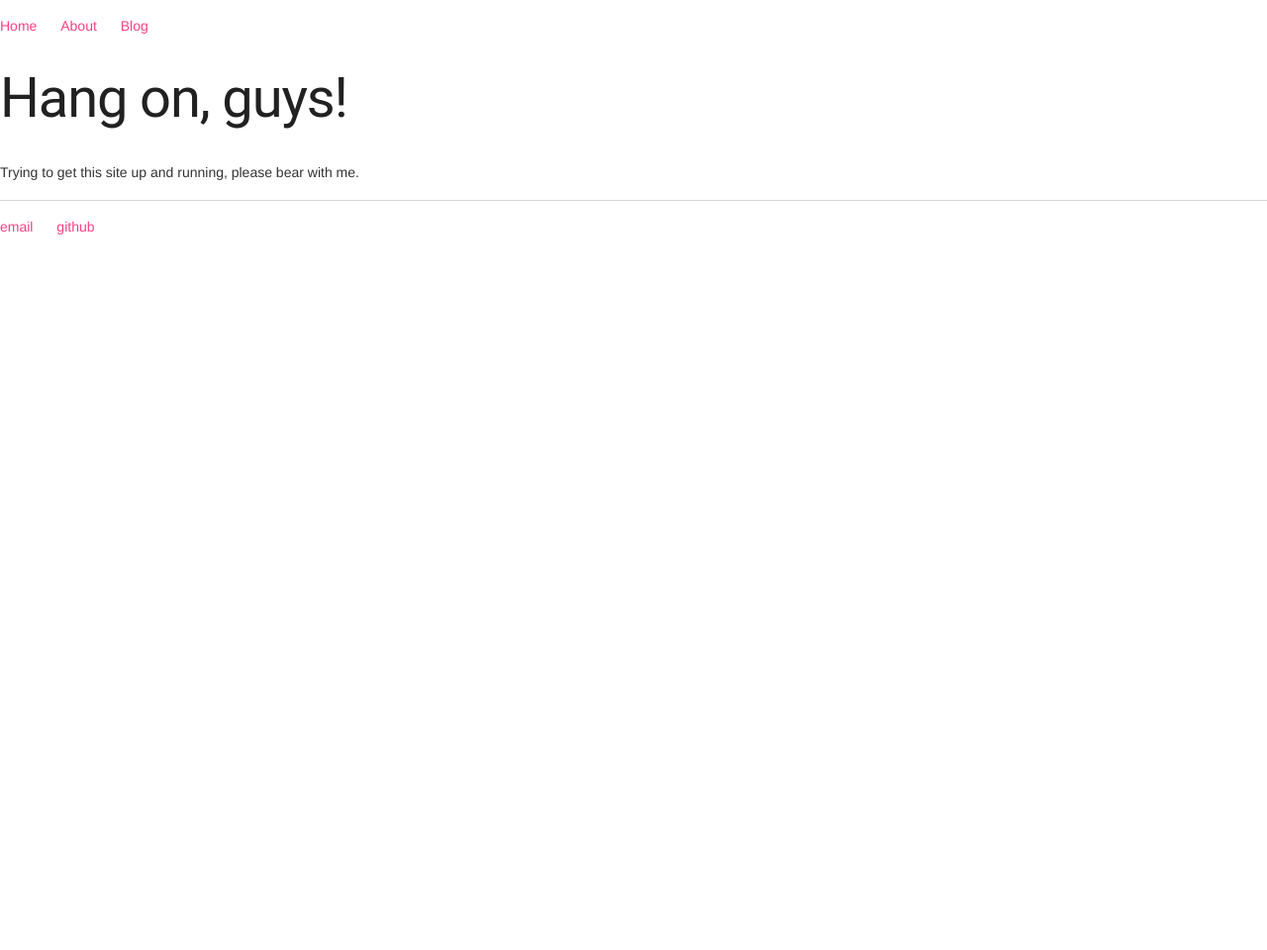
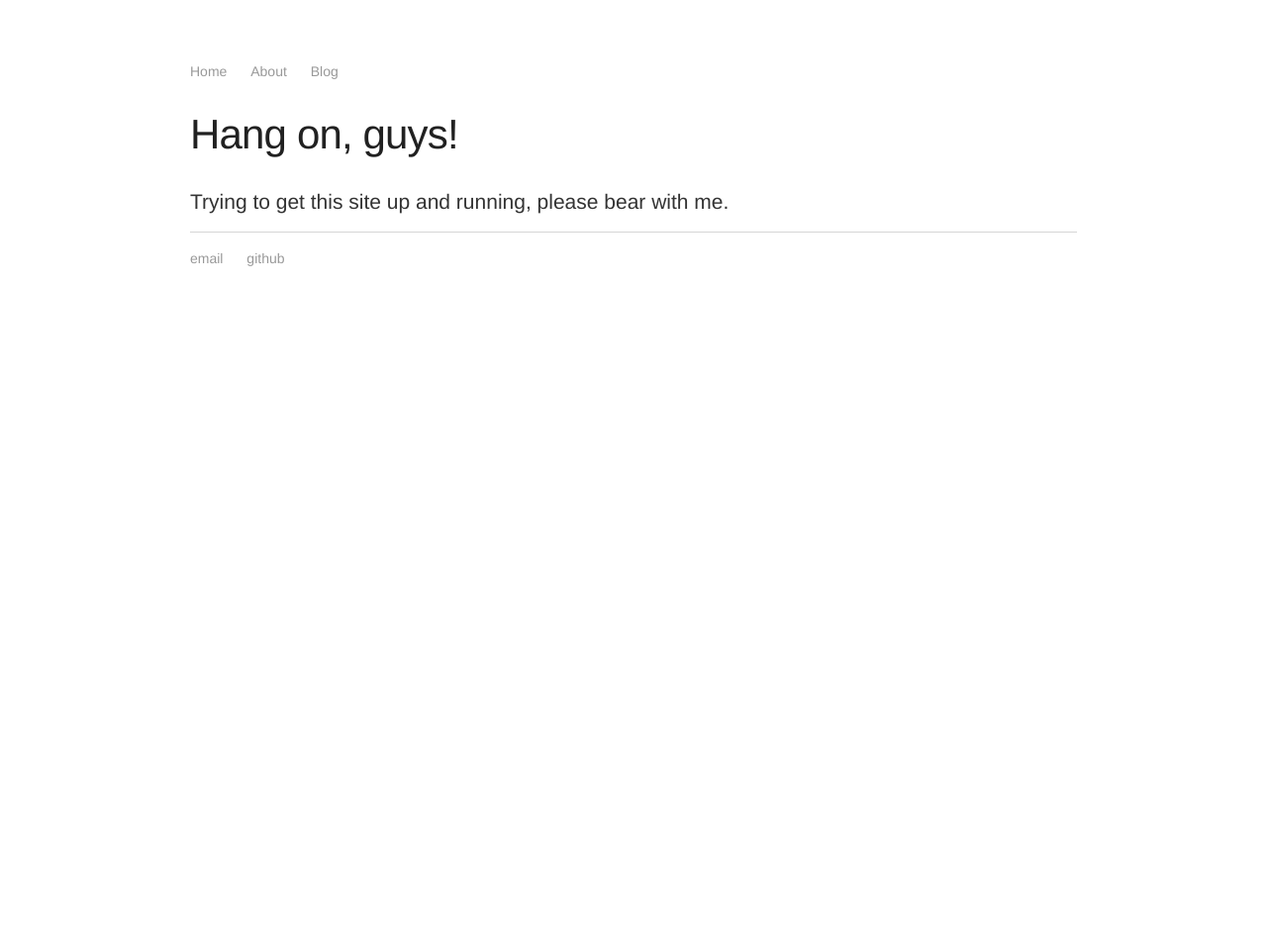
Before and after one commit to pmaiti3/pmaiti3.github.io, a Jekyll site: the page built from index.html, in a window 1280 px wide. Shown: the whole page at 99% size. Built offline with Jekyll 4.4.1, drawn with Linux system fonts in a browser that asks for light colours; nearby versions of some CDN libraries; before the commit the page ends 914 px from its top, so only the background shows below that.

Commit message:
Update default.html

```diff
--- a/_layouts/default.html
+++ b/_layouts/default.html
@@ -3,10 +3,10 @@
 	  <head>
 			<title>{{ page.title }}</title>
 			<!-- link to main stylesheet -->
-			<link rel="stylesheet" type="text/css" href="/css/main.css">
 			<link rel="stylesheet" href="https://fonts.googleapis.com/icon?family=Material+Icons">
       <link rel="stylesheet" href="https://code.getmdl.io/1.1.3/material.indigo-pink.min.css">
       <script defer src="https://code.getmdl.io/1.1.3/material.min.js"></script>
+			<link rel="stylesheet" type="text/css" href="/css/main.css">
 		</head>
 		<body>
 			<nav>
```
